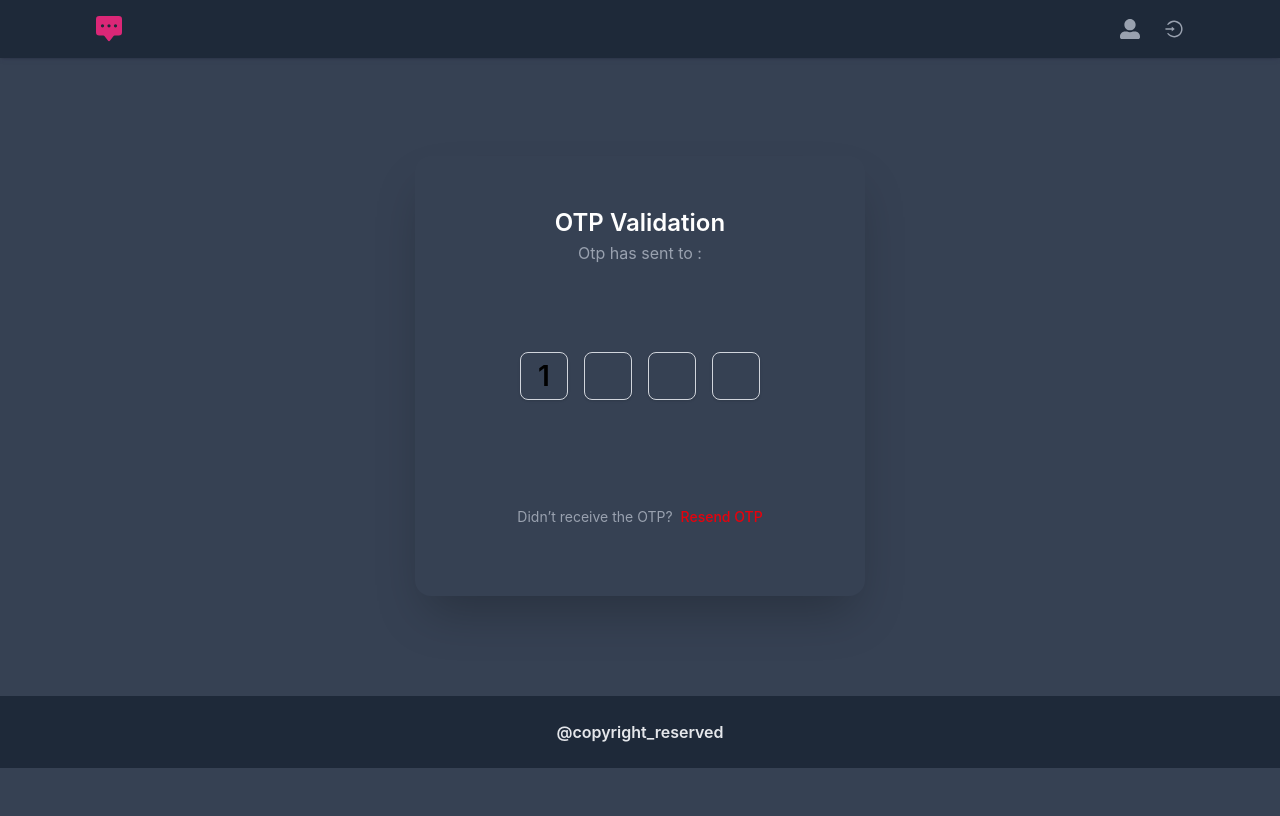
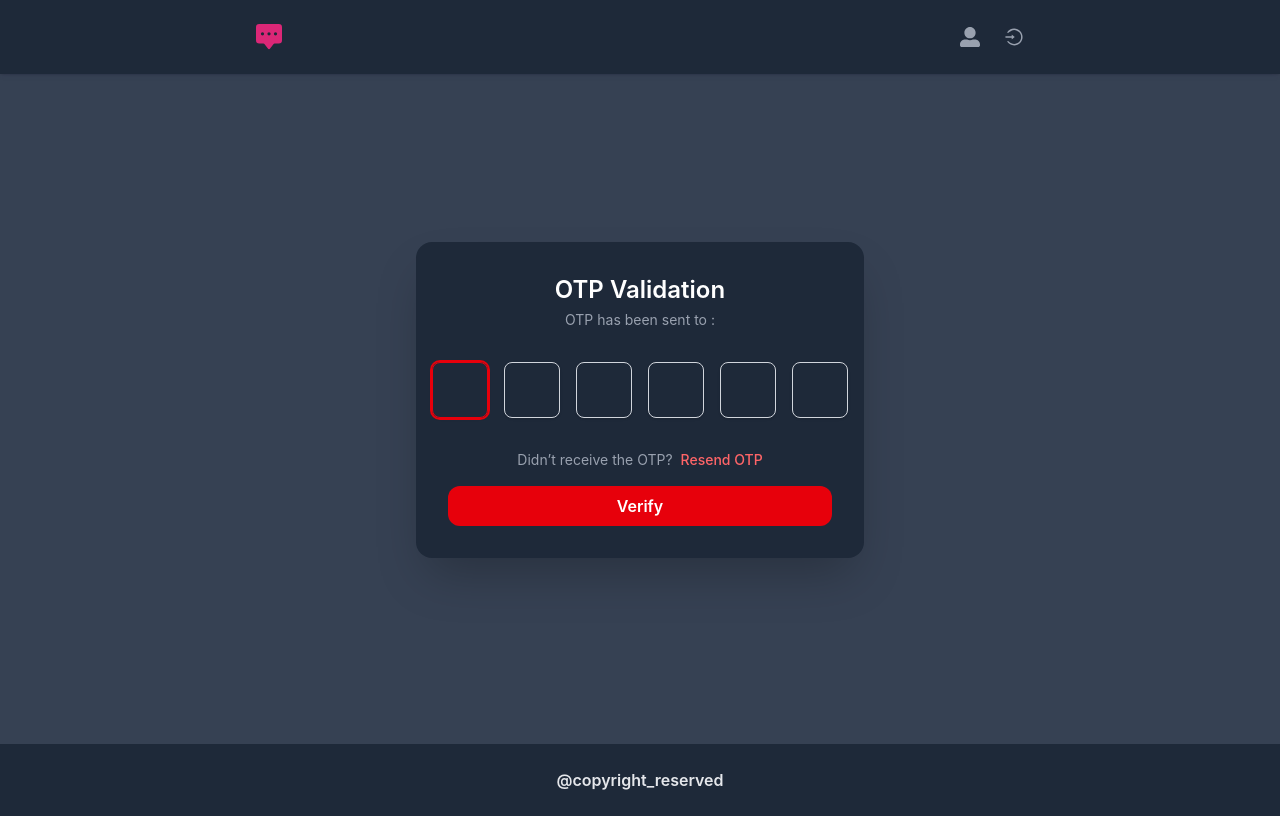
Before and after one commit to prasad7217/ChatApp_Frontend, a React (Vite) app: page /otp in a window 1280 px wide. Built offline with nearby package versions, Linux system fonts and the light colour scheme.

Commit message:
Completed frontend part of user authentication

```diff
--- a/src/App.jsx
+++ b/src/App.jsx
@@ -9,6 +9,7 @@ import Login from './components/UserAuthentication/Login'
 import Body from './components/Body'
 import SignUp from './components/UserAuthentication/Signup'
 import EmailOtp from './components/UserAuthentication/EmailOtp'
+import UserProfile from './components/User/UserProfile'
 
 function App() {
 
@@ -22,6 +23,7 @@ function App() {
           <Route path='/login' element={<Login />} />
           <Route path='/signup' element={<SignUp />} />
           <Route path='/otp' element={<EmailOtp />} />
+          <Route path='/profile' element={<UserProfile />} />
         </Route>
       </Routes>
     </BrowserRouter>
--- a/src/components/Navbar.jsx
+++ b/src/components/Navbar.jsx
@@ -12,7 +12,7 @@ const Navbar = () => {
     const navigate = useNavigate();
 
     return (
-        <div className="px-24 py-4 h-[10h] flex items-center justify-between navShadow bg-gray-800 fixed top-0 left-0 w-full">
+        <div className="xl:px-64 lg:px-24 md:px-24 px-8 py-4 xl:py-6 lg:py-6 md:py-6 h-[10h] flex items-center justify-between navShadow bg-gray-800 fixed top-0 left-0 w-full">
             <div className="relative cursor-pointer" onMouseEnter={() => seticonHover(true)} onMouseLeave={() => seticonHover(false)} onClick={() => navigate("/")}>
                 <BsChatSquareDotsFill className="text-[26px] text-[#DB2777]" />
                 {iconHover && <p className="absolute -top-4 -left-2.5 text-[14px] bg-gray-400 text-gray-100 px-1 py-0.5 font-semibold rounded-[5px]" >Home</p>}
--- /dev/null
+++ b/src/components/User/UserProfile.jsx
@@ -0,0 +1,11 @@
+import React from "react";
+
+const UserProfile = () => {
+    return (
+        <div className="xl:min-h-[86vh] lg:min-h-[82vh] md:min-h-[80vh] min-h-[85vh] mt-16">
+            User profile page
+        </div>
+    )
+}
+
+export default UserProfile;
--- a/src/components/UserAuthentication/EmailOtp.jsx
+++ b/src/components/UserAuthentication/EmailOtp.jsx
@@ -1,41 +1,112 @@
-import React, { useState } from "react";
+import axios from "axios";
+import React, { useEffect, useRef, useState } from "react";
+import { useNavigate } from "react-router-dom";
 
 const EmailOtp = () => {
-  const OTP_DIGITCOUNT = 4;
 
-  const [inputArr, setInputArr] = useState(new Array(OTP_DIGITCOUNT).fill("1"));
+  const OTP_DIGITCOUNT = 6;
+
+  const [inputArr, setInputArr] = useState(new Array(OTP_DIGITCOUNT).fill(""));
+
+  const navigate = useNavigate();
+
+  const inputRef = useRef([]);
+
+  const handleInput = (value, index) => {
+
+    if (isNaN(value)) return;
+
+    const newArr = [...inputArr];
+    const newValue = value.trim();
+    newArr[index] = newValue.slice(-1);
+
+    setInputArr(newArr);
+
+    newValue && inputRef.current[index + 1]?.focus();
+
+  }
+
+  useEffect(() => {
+
+    inputRef.current[0]?.focus();
+
+  }, [])
+
+  const handleBackspace = (e, index) => {
+
+    if (e.key === "Backspace") {
+      !e.target.value && inputRef.current[index - 1]?.focus();
+    }
+
+  }
+
+  const otpString = inputArr.join("");
+
+  const sentOtp = async () =>{
+    try {
+      const res = await axios.post("http://localhost:7777/api/otp_verify", {
+        email: "durgaprasadkasa81@gmail.com",
+        otp: otpString
+      }, {withCredentials: true});
+
+      if(res?.data?.success){
+        const res = await axios.get("http://localhost:7777/api/profile", {withCredentials: true});
+        if(res?.data?.success){
+          navigate("/profile")
+        }
+      }
+    } catch (error) {
+
+    }
+  }
 
   return (
-    <div className="lg:min-h-[80vh] w-full flex items-center justify-center">
-      <div className="w-[450px] h-[55vh] shadow-2xl rounded-2xl p-8">
-        <div className="w-full h-[25%] flex flex-col items-center justify-center">
-          <h1 className="text-[24px] font-semibold text-white">
+    <div className="xl:min-h-[86vh] min-h-[85vh] lg:min-h-[85vh] w-full flex items-center justify-center px-6 bg-gray-700">
+
+      <div className="w-full max-w-md bg-gray-800 shadow-2xl rounded-2xl p-6 sm:p-8 space-y-4">
+
+        {/* Header */}
+        <div className="flex flex-col items-center justify-center text-center mb-8">
+          <h1 className="text-xl sm:text-2xl font-semibold text-white">
             OTP Validation
           </h1>
-          <p className="text-gray-400">Otp has sent to :{}</p>
+          <p className="text-gray-400 text-sm mt-1">
+            OTP has been sent to : { }
+          </p>
         </div>
-        <div className="w-full h-[50%] flex items-center justify-center gap-4">
-          {inputArr.map((input, index) => {
+
+        {/* OTP Inputs */}
+        <div className="flex items-center justify-center gap-2 sm:gap-4 mb-8">
+          {inputArr.map((value, index) => {
             return (
               <input
-                className="w-12 h-12 text-center text-[28px] font-semibold border border-gray-300 rounded-lg shadow-sm outline-none transition-all duration-200 focus:border-red-600 focus:ring-2 focus:ring-red-600"
                 key={index}
                 type="text"
-                value={input[index]}
+                value={value}
+                ref={(value) => inputRef.current[index] = value}
                 onChange={(e) => handleInput(e.target.value, index)}
+                onKeyDown={(e) => handleBackspace(e, index)}
+                className=" w-10 h-10 sm:w-12 sm:h-12 md:w-14 md:h-14 text-center text-lg sm:text-xl text-white md:text-2xl font-semibold border border-gray-300 rounded-lg shadow-sm outline-none transition-all duration-200 focus:border-red-600 focus:ring-2 focus:ring-red-600"
               />
             );
           })}
         </div>
-        <div className="w-full h-[25%] flex items-center justify-center gap-2">
-          <p className="text-sm text-gray-400">Didn’t receive the OTP?</p>
+
+        {/* Resend Section */}
+        <div className="flex items-center justify-center gap-2 text-center">
+          <p className="text-xs sm:text-sm text-gray-400">
+            Didn’t receive the OTP?
+          </p>
 
           <button
-            className=" text-red-600 font-medium text-sm hover:text-red-600/80 hover:underline transition duration-200 disabled:text-gray-400 disabled:cursor-not-allowed"
+            className="
+          text-red-400 font-medium text-xs sm:text-sm hover:text-red-400/80 hover:underline transition duration-200 disabled:text-gray-400 disabled:cursor-not-allowed"
           >
             Resend OTP
           </button>
         </div>
+        <button onClick={sentOtp} className="w-full py-2 rounded-xl font-semibold cursor-pointer text-center bg-red-600 text-white text-[16px] hover:bg-red-600/80 transition-all duration-500 ease">Verify</button>
+
       </div>
     </div>
   );
--- a/src/components/UserAuthentication/Login.jsx
+++ b/src/components/UserAuthentication/Login.jsx
@@ -4,7 +4,7 @@ import { Link, useNavigate } from "react-router-dom";
 
 const Login = () => {
 
-    const [email, setEmail] = useState("");
+    const [email, setEmail] = useState("durgaprasadkasa81@gmail.com");
     const [password, setPassword] = useState("");
 
     const navigate = useNavigate();
@@ -16,6 +16,8 @@ const Login = () => {
             password
         }, { withCredentials: true });
 
+        console.log("res :", res)
+
         if(res?.data?.success){
             navigate("/otp")
         }
@@ -23,9 +25,9 @@ const Login = () => {
     }
 
     return (
-        <div className="w-full bg-gray-700 flex items-center justify-center mt-12 py-8">
+        <div className="w-full bg-gray-700 flex items-center justify-center mt-12 py-8 xl:my-24">
             <div className="flex items-center justify-center ">
-                <div className="w-[420px] max-w-md p-8 space-y-6 rounded-2xl shadow-2xl border border-slate-700/50 lg:my-20">
+                <div className="w-[420px] max-w-md p-8 space-y-6 rounded-2xl bg-gray-800 shadow-2xl border border-slate-700/50 lg:my-20">
                     <div className="space-y-2 text-center">
                         <h1 className="text-3xl font-bold tracking-tight text-white">Welcome back</h1>
                         <p className="text-sm text-slate-400">Please enter your details to login</p>
--- a/src/components/UserAuthentication/Signup.jsx
+++ b/src/components/UserAuthentication/Signup.jsx
@@ -25,8 +25,8 @@ const SignUp = () => {
     }
 
     return (
-        <div className="flex items-center justify-center bg-[#2d3748] p-4">
-            <div className="w-full max-w-lg p-10 space-y-2 bg-[#334155] rounded-3xl shadow-2xl my-8">
+        <div className="flex items-center justify-center bg-gray-700 p-4">
+            <div className="w-full max-w-lg p-8 space-y-2 bg-gray-800 rounded-3xl shadow-2xl my-8 xl:my-16">
                 {/* Header */}
                 <div className="space-y-2 text-center">
                     <h1 className="text-3xl font-bold tracking-tight text-white">Create Account</h1>
@@ -97,7 +97,7 @@ const SignUp = () => {
                 </div>
 
                 <p className="text-center text-sm text-slate-400">
-                    Already have an account? <Link to={"/login"}><span className="text-red-500 text-[16px] hover:underline">Sign In</span></Link>
+                    Already have an account? <Link to={"/login"}><span className="text-red-400 text-[16px] hover:underline">Sign In</span></Link>
                 </p>
             </div>
         </div>
```
Also changed, not shown: 1 other file (tests, documents, lock files or other folders).
